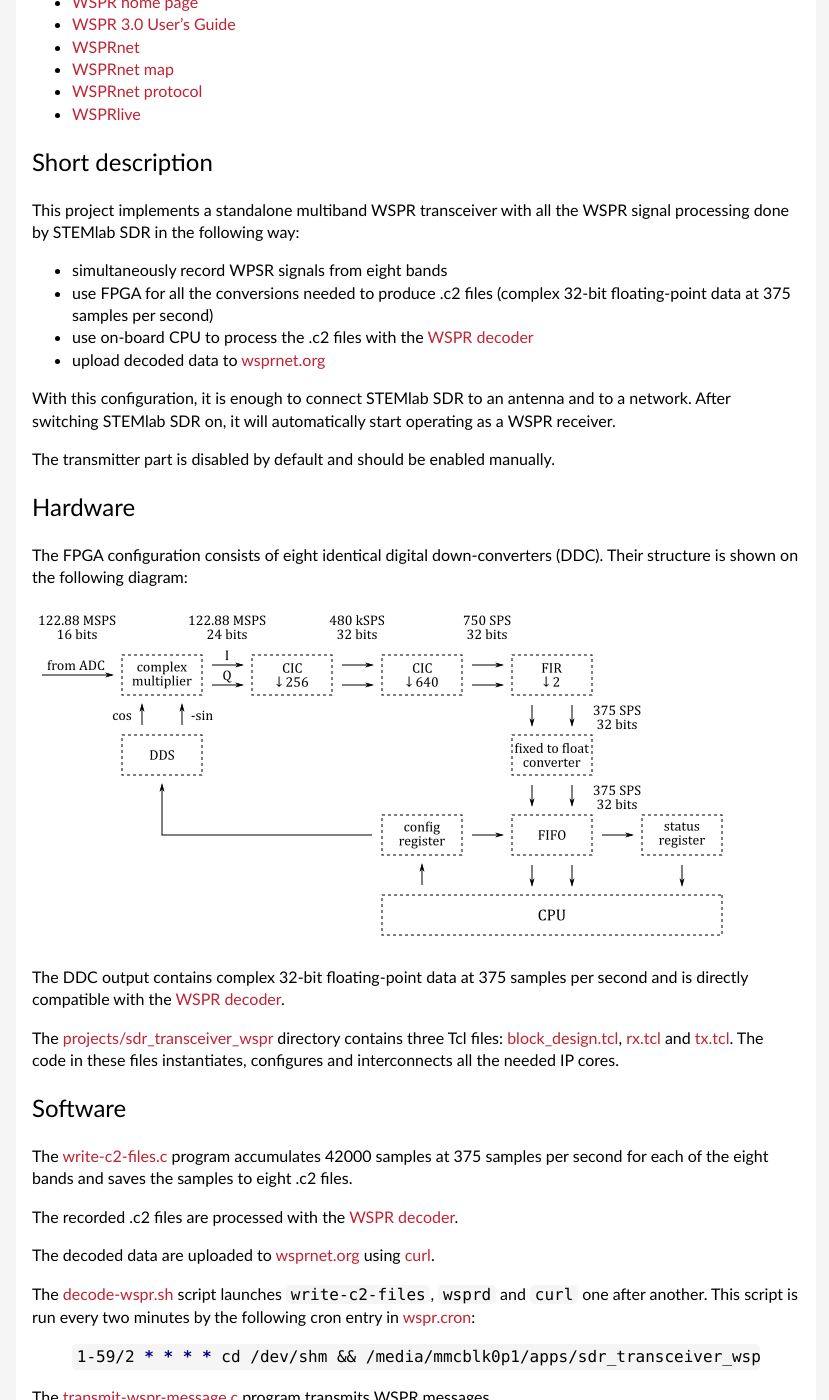
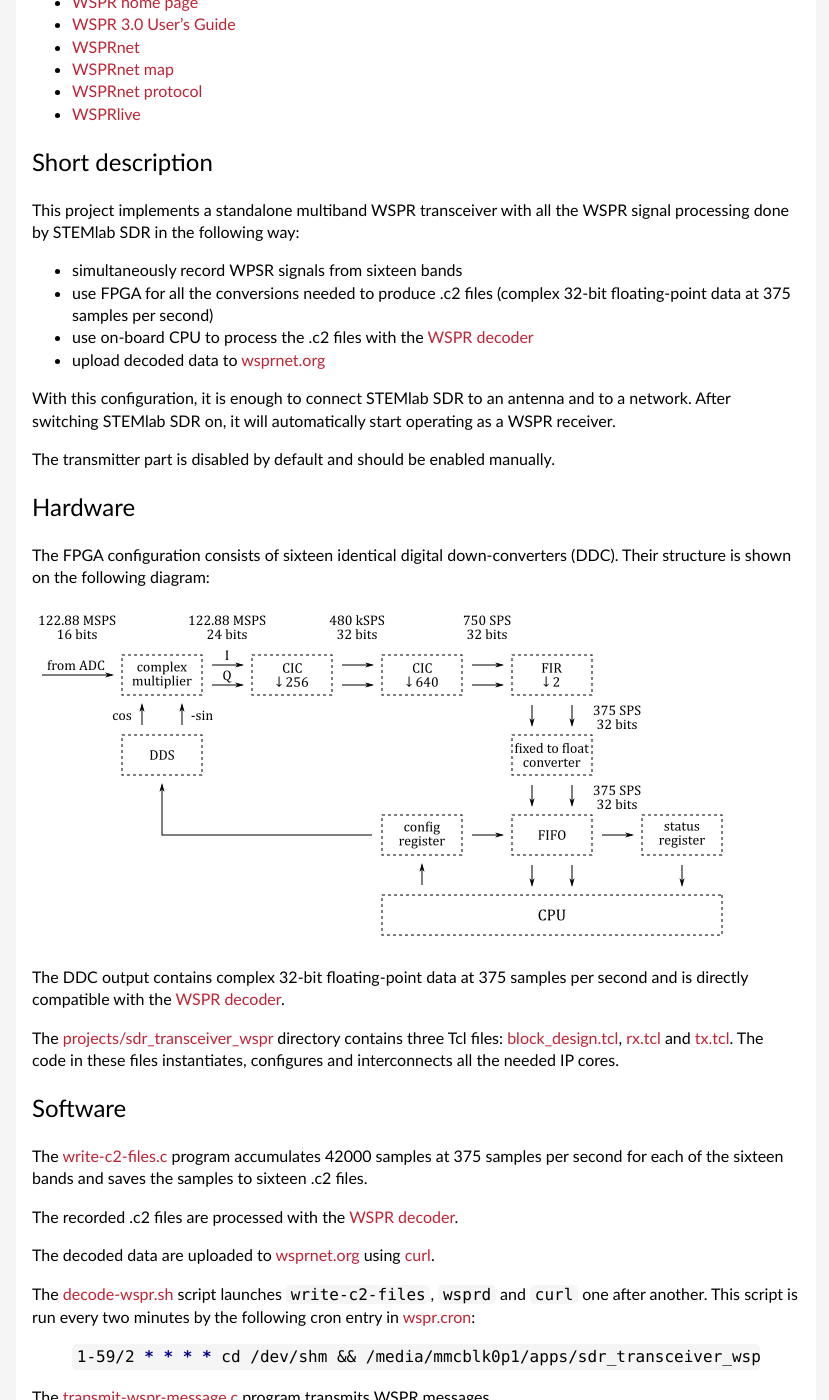
Before and after one commit to pavel-demin/stemlab-sdr-notes, a Jekyll site: the page built from sdr-transceiver-wspr.md, in a window 1280 px wide and 1400 px high, scrolled down 240 px. Shown: the whole window, without its empty margins (224-1053 px from the left). Built offline with Jekyll 4.4.1, drawn with Linux system fonts in a browser that asks for light colours.

Commit message:
replace eight with sixteen in sdr-transceiver-wspr

```diff
--- a/sdr-transceiver-wspr.md
+++ b/sdr-transceiver-wspr.md
@@ -21,7 +21,7 @@ Short description
 
 This project implements a standalone multiband WSPR transceiver with all the WSPR signal processing done by STEMlab SDR in the following way:
 
- - simultaneously record WPSR signals from eight bands
+ - simultaneously record WPSR signals from sixteen bands
  - use FPGA for all the conversions needed to produce .c2 files (complex 32-bit floating-point data at 375 samples per second)
  - use on-board CPU to process the .c2 files with the [WSPR decoder](https://sourceforge.net/p/wsjt/wsjt/HEAD/tree/branches/wsjtx/lib/wsprd/)
  - upload decoded data to [wsprnet.org](http://wsprnet.org)
@@ -33,7 +33,7 @@ The transmitter part is disabled by default and should be enabled manually.
 Hardware
 -----
 
-The FPGA configuration consists of eight identical digital down-converters (DDC). Their structure is shown on the following diagram:
+The FPGA configuration consists of sixteen identical digital down-converters (DDC). Their structure is shown on the following diagram:
 
 ![WSPR receiver]({{ "/img/sdr-receiver-wspr.png" | prepend: site.baseurl }})
 
@@ -44,7 +44,7 @@ The [projects/sdr_transceiver_wspr](https://github.com/pavel-demin/stemlab-sdr-n
 Software
 -----
 
-The [write-c2-files.c](https://github.com/pavel-demin/stemlab-sdr-notes/tree/master/projects/sdr_transceiver_wspr/app/write-c2-files.c) program accumulates 42000 samples at 375 samples per second for each of the eight bands and saves the samples to eight .c2 files.
+The [write-c2-files.c](https://github.com/pavel-demin/stemlab-sdr-notes/tree/master/projects/sdr_transceiver_wspr/app/write-c2-files.c) program accumulates 42000 samples at 375 samples per second for each of the sixteen bands and saves the samples to sixteen .c2 files.
 
 The recorded .c2 files are processed with the [WSPR decoder](https://sourceforge.net/p/wsjt/wsjt/HEAD/tree/branches/wsjtx/lib/wsprd/).
 
```
